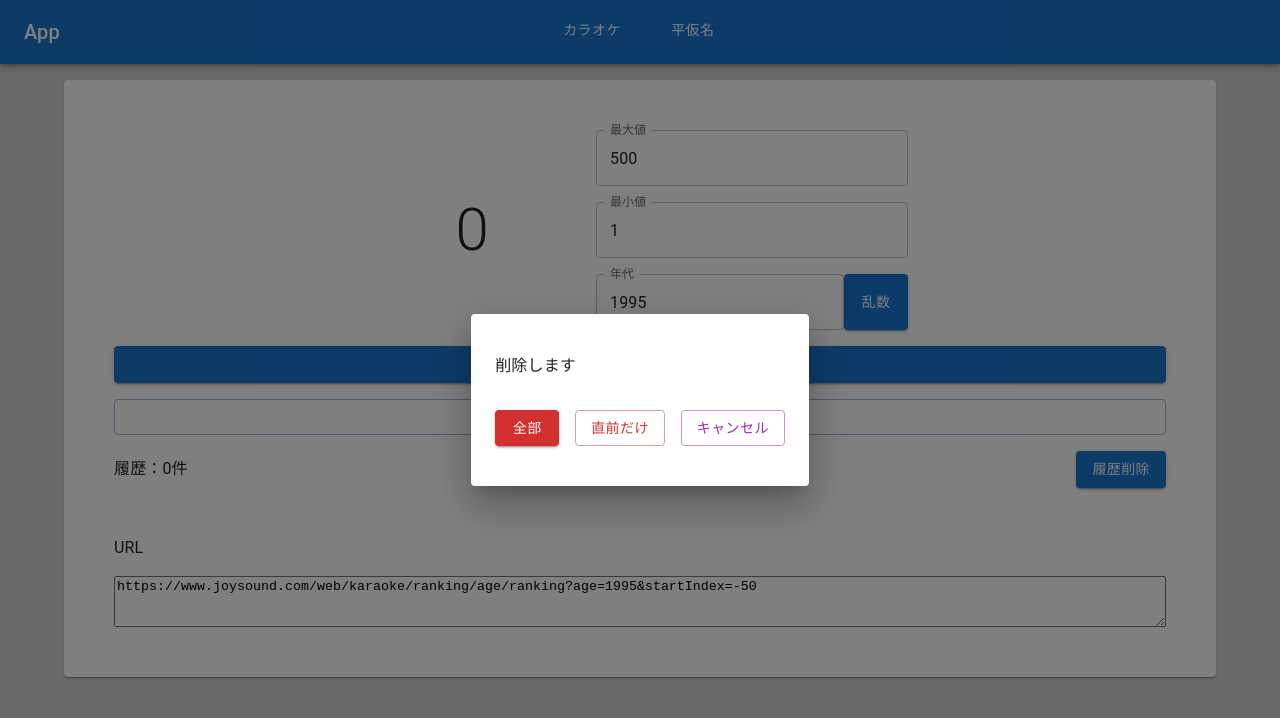
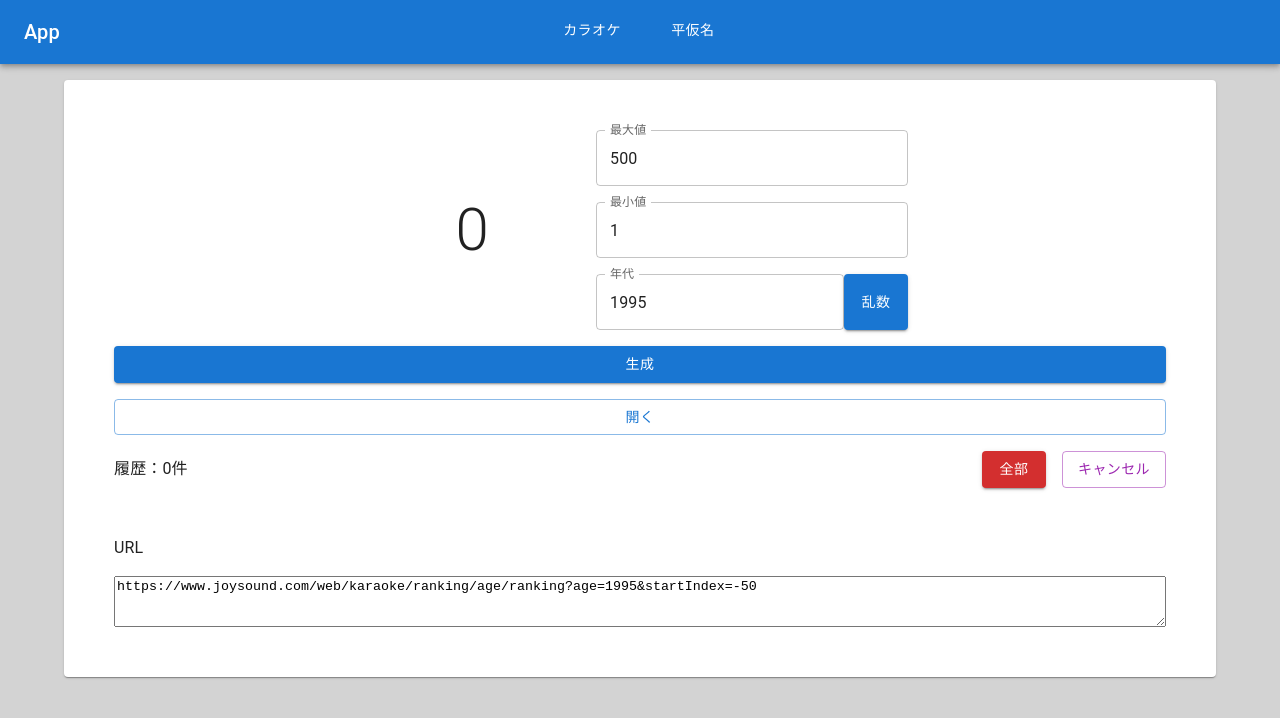
Before and after one commit to nRIONn/kara, a React (Create React App) app: page / in a window 1280 px wide. Both pictures are taken after a click on the button "履歴削除". Shown: the top 718 px of the page. Built offline with nearby package versions, Linux system fonts and the light colour scheme.

Commit message:
履歴削除モードへの切り替え機能実装（まだ削除処理はない）

```diff
--- a/src/Karaoke.tsx
+++ b/src/Karaoke.tsx
@@ -3,7 +3,6 @@ import {
   Button,
   Card,
   Container,
-  List,
   Stack,
   TextareaAutosize,
   TextField,
@@ -11,13 +10,12 @@ import {
 } from "@mui/material"
 import { useEffect, useState } from "react"
 import {
-  generateHistoryElements,
   getSongName,
   History,
+  HistoryList,
   intializeHistory,
   storeHistory,
 } from "./history"
-import RemoveDialog from "./RemoveDialog"
 const defaultUrl =
   "https://www.joysound.com/web/karaoke/ranking/age/ranking?age=1995&startIndex=0"
 
@@ -46,7 +44,7 @@ function Karaoke() {
   const [duplicationTitle, setDuplication] = useState("")
   const [history, setHistory] = useState<History>({ list: [] })
   const [url, setUrl] = useState(defaultUrl)
-  const [openRemoveDialpg, setOpenRemoveDialog] = useState(false)
+  const [remove, setRemove] = useState(false)
 
   const createRandom = async () => {
     try {
@@ -107,18 +105,10 @@ function Karaoke() {
   // 履歴の初期取得
   useEffect(() => setHistory(intializeHistory()), [])
 
-  const historyList: JSX.Element[] = generateHistoryElements(history)
-
-  const deleteHistory = () => {
-    history.list.shift()
-    setHistory({ list: [...history.list] })
-    setOpenRemoveDialog(false)
-  }
-
   const deleteAllHistory = () => {
     localStorage.clear()
     setHistory({ list: [] })
-    setOpenRemoveDialog(false)
+    setRemove(false)
   }
 
   return (
@@ -187,16 +177,24 @@ function Karaoke() {
               }}
             >
               <Typography>履歴：{history.list.length}件</Typography>
-              <Button
-                variant="contained"
-                onClick={() => setOpenRemoveDialog(true)}
-              >
-                履歴削除
-              </Button>
+              {remove ?
+                <Stack direction={"row"} spacing={2}>
+                  <Button variant="contained" color="error" onClick={deleteAllHistory}>
+                    全部
+                  </Button>
+                  <Button variant="outlined" color="secondary" onClick={() => setRemove(false)}>
+                    キャンセル
+                  </Button>
+                </Stack> :
+                <Button
+                  variant="contained"
+                  onClick={() => setRemove(true)}
+                >
+                  履歴削除
+                </Button>
+              }
             </Stack>
-            <List sx={{ display: "flex", flexWrap: "wrap" }}>
-              {historyList}
-            </List>
+            <HistoryList history={history} isRemove={false} />
             <Typography>URL</Typography>
             <TextareaAutosize
               minRows={3}
@@ -206,12 +204,6 @@ function Karaoke() {
           </Stack>
         </Card>
       </Container>
-      <RemoveDialog
-        isOpen={openRemoveDialpg}
-        close={() => setOpenRemoveDialog(false)}
-        deleteHistory={deleteHistory}
-        deleteAll={deleteAllHistory}
-      />
     </div>
   )
 }
--- a/src/history.tsx
+++ b/src/history.tsx
@@ -1,4 +1,4 @@
-import { ListItem, Typography } from "@mui/material";
+import { List, ListItem, Typography } from "@mui/material"
 
 /**
  * 曲名を履歴で使う機能
@@ -9,41 +9,42 @@ import { ListItem, Typography } from "@mui/material";
 
 // 履歴系の処理が長くなってきたので分割
 export type History = {
-  list: HistoryListItem[];
-};
+  list: HistoryListItem[]
+}
 
 export type HistoryListItem = {
-  number?: number;
-  title: string;
-  time: number;
-  age: number;
-};
+  number?: number
+  title: string
+  time: number
+  age: number
+}
 
 // ミリ秒
-const day = 86400000;
+const day = 86400000
 
-export const generateHistoryElements = (history: History) => {
-  if (history.list.length < 2) return [];
+export const HistoryList = (props: { history: History, isRemove: boolean }) => {
+  const { history, isRemove } = props
+  if (history.list.length < 2) return <List sx={{ display: "flex", flexWrap: "wrap" }}></List>
 
   // 一次配列
-  const tempArray: HistoryListItem[] = [];
+  const tempArray: HistoryListItem[] = []
   // 二次元配列
-  const converetHistoryList: HistoryListItem[][] = [];
+  const converetHistoryList: HistoryListItem[][] = []
   history.list.forEach((a) => {
     if (tempArray.length && a.age !== tempArray[0].age) {
       // 年が変わってる
       // tempArrayを二次元配列の一部にする
-      converetHistoryList.push([...tempArray]);
+      converetHistoryList.push([...tempArray])
       // tempArrayの初期化
-      tempArray.splice(0);
+      tempArray.splice(0)
     }
-    tempArray.push(a);
-  });
+    tempArray.push(a)
+  })
 
-  converetHistoryList.push(tempArray);
-  converetHistoryList[0].pop();
+  converetHistoryList.push(tempArray)
+  converetHistoryList[0].pop()
 
-  return converetHistoryList.reverse().map((historys) => (
+  const historyListElement = converetHistoryList.reverse().map((historys) => (
     <ListItem key={historys[0].time} sx={{ display: "block" }}>
       <Typography
         component="span"
@@ -60,37 +61,42 @@ export const generateHistoryElements = (history: History) => {
           {his.number}-{his.title}
         </Typography>
       ))}
-    </ListItem>
-  ));
-};
+    </ListItem>))
+
+  return (
+    <List sx={{ display: "flex", flexWrap: "wrap" }}>
+      {historyListElement}
+    </List>
+  )
+}
 
 export const getSongName = async (
   rank: number,
   age: number,
 ): Promise<string> => {
   // Jsonを開く song_data/{data.age}.json
-  const res = await fetch(`${process.env.PUBLIC_URL}/song_data/${age}.json`);
+  const res = await fetch(`${process.env.PUBLIC_URL}/song_data/${age}.json`)
   // const res = await fetch(`song_data/${data.age}.json`)
-  type SongData = { age: string; name: string; rank: number };
+  type SongData = { age: string; name: string; rank: number }
   // ex) [{ "age": 1988, "name": "晩餐歌/tuki.", "rank": 2 }]
-  const songDataList: SongData[] = await res.json();
-  const song = songDataList.find((s) => s.rank === rank);
+  const songDataList: SongData[] = await res.json()
+  const song = songDataList.find((s) => s.rank === rank)
 
   if (!song) {
-    console.error("song is not found.");
-    throw new Error();
+    console.error("song is not found.")
+    throw new Error()
   }
-  return song?.name;
-};
+  return song?.name
+}
 
 export const storeHistory = (history: History) => {
   if (history.list.length) {
-    localStorage.setItem("karaHistory", JSON.stringify(history));
+    localStorage.setItem("karaHistory", JSON.stringify(history))
   }
-};
+}
 
 export const intializeHistory = () => {
-  const historyJson = localStorage.getItem("karaHistory");
+  const historyJson = localStorage.getItem("karaHistory")
   try {
     if (historyJson) {
       // 24時間経過してるやつを捨てる
@@ -98,12 +104,12 @@ export const intializeHistory = () => {
         list: (JSON.parse(historyJson) as History).list.filter(
           (his) => new Date().getTime() - his.time < day,
         ),
-      };
-      return history;
+      }
+      return history
     }
-    return { list: [] };
+    return { list: [] }
   } catch {
-    console.error("json parse error");
-    throw new Error("json parse error");
+    console.error("json parse error")
+    throw new Error("json parse error")
   }
-};
+}
```
